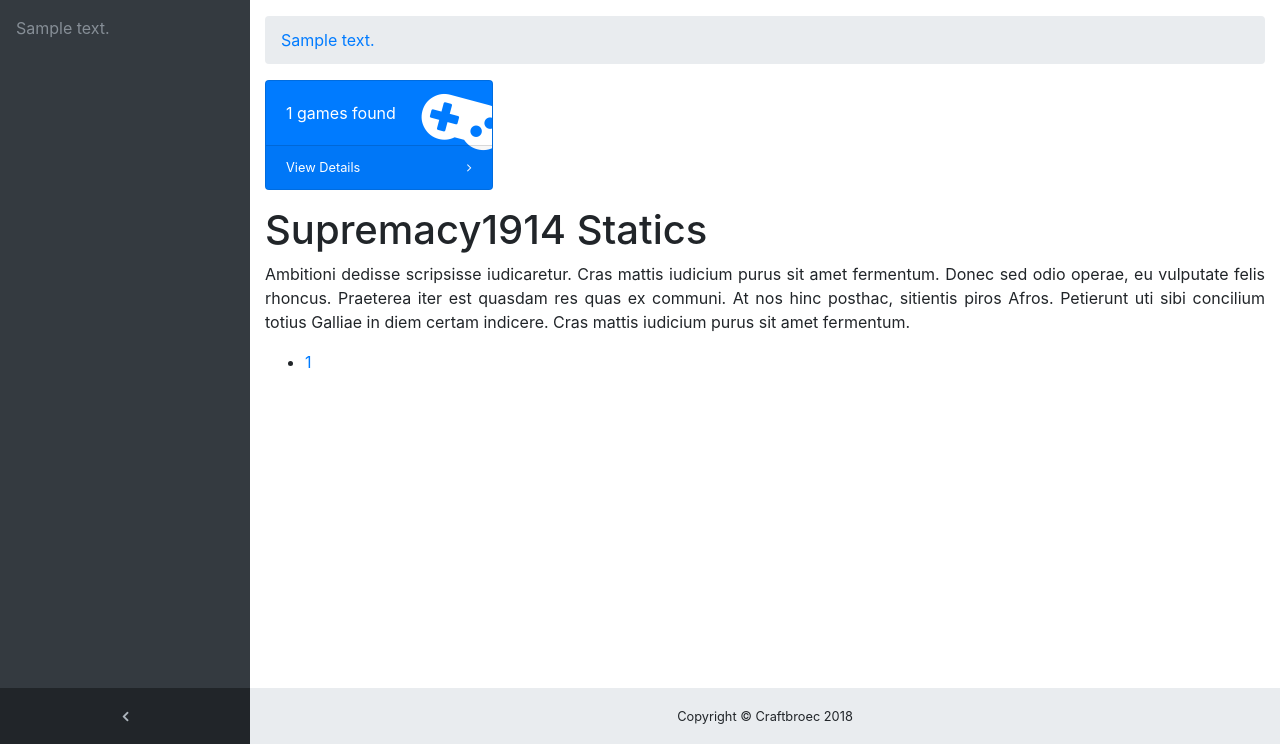
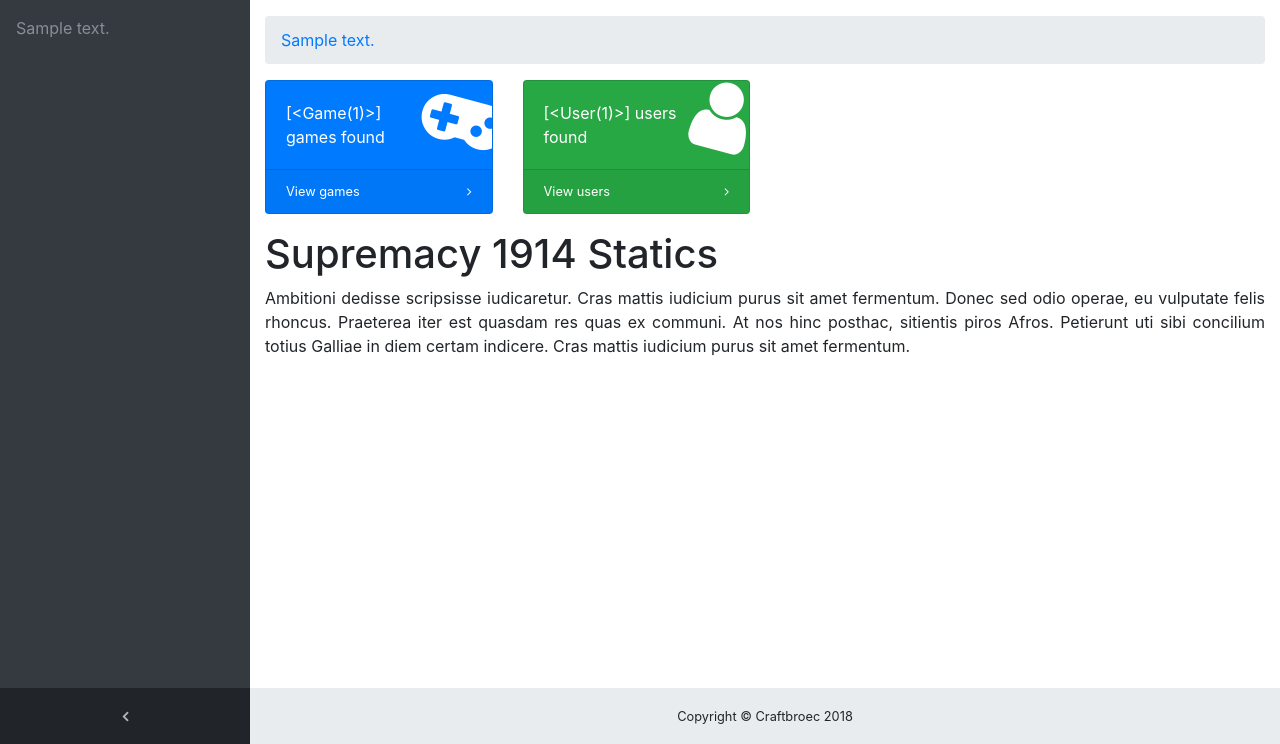
Before and after one commit to joostsijm/supremacy-stats, a Flask app: template app/templates/site/index.html in a window 1280 px wide. Shown: the part 56-800 px from the top of the page. Run offline with Flask 2, Linux system fonts and the light colour scheme; tables that the repository leaves empty hold one stand-in row (values such as "Sample post"); the template is opened without the code that fills it: values that come from a table or form of the project are taken from there, most other values are stand-ins (such as "Sample title", 1, 10 or a date in 2020); style sheets or scripts are compiled from the project's sources; some libraries are stand-ins or nearby versions.

Commit message:
Update homepage and working on game overview

```diff
--- a/app/flaskr.py
+++ b/app/flaskr.py
@@ -21,8 +21,9 @@ Breadcrumbs(app=app)
 def index():
     """Show homepage"""
 
-    games = Game.query.all()
-    return render_template('site/index.html', games=games)
+    games = Game.query.count()
+    users = User.query.count()
+    return render_template('site/index.html', games=games, users=users)
 
 
 @app.route('/games')
--- /dev/null
+++ b/app/static/js/game/index.js
@@ -0,0 +1,3 @@
+$(".dataTable").DataTable({
+	"order": [0, "asc"]
+});
--- a/app/templates/game/index.html
+++ b/app/templates/game/index.html
@@ -55,5 +55,5 @@
 {% block javascript %}
 <script type='text/javascript' src="{{ url_for('static', filename='vendor/datatables/jquery.dataTables.js') }}"></script>
 <script type='text/javascript' src="{{ url_for('static', filename='vendor/datatables/dataTables.bootstrap4.js') }}"></script>
-<script type='text/javascript' src="{{ url_for('static', filename='js/site/sb-admin-datatables.min.js') }}"></script>
+<script type='text/javascript' src="{{ url_for('static', filename='js/game/index.min.js') }}"></script>
 {% endblock %}
--- a/app/templates/site/index.html
+++ b/app/templates/site/index.html
@@ -1,5 +1,5 @@
 {% extends "layouts/main.html" %}
-{% block title %}Supremacy1914 Statics{% endblock %}
+{% block title %}Supremacy 1914 Statics{% endblock %}
 {% block head_content %}
 <div class="row">
 	<div class="col-xl-3 col-sm-6 mb-3">
@@ -8,10 +8,26 @@
 				<div class="card-body-icon">
 					<i class="fa fa-fw fa-gamepad"></i>
 				</div>
-				<div class="mr-5">{{ games | length }} games found</div>
+				<div class="mr-5">{{ games }} games found</div>
 			</div>
 			<a class="card-footer text-white clearfix small z-1" href="{{ url_for('game_index') }}">
-				<span class="float-left">View Details</span>
+				<span class="float-left">View games</span>
+				<span class="float-right">
+					<i class="fa fa-angle-right"></i>
+				</span>
+			</a>
+		</div>
+	</div>
+	<div class="col-xl-3 col-sm-6 mb-3">
+		<div class="card text-white bg-success o-hidden h-100">
+			<div class="card-body">
+				<div class="card-body-icon">
+					<i class="fa fa-fw fa-user"></i>
+				</div>
+				<div class="mr-5">{{ users }} users found</div>
+			</div>
+			<a class="card-footer text-white clearfix small z-1" href="{{ url_for('user_index') }}">
+				<span class="float-left">View users</span>
 				<span class="float-right">
 					<i class="fa fa-angle-right"></i>
 				</span>
@@ -22,11 +38,4 @@
 {% endblock %}
 {% block content %}
 <p class="text-justify">Ambitioni dedisse scripsisse iudicaretur. Cras mattis iudicium purus sit amet fermentum. Donec sed odio operae, eu vulputate felis rhoncus. Praeterea iter est quasdam res quas ex communi. At nos hinc posthac, sitientis piros Afros. Petierunt uti sibi concilium totius Galliae in diem certam indicere. Cras mattis iudicium purus sit amet fermentum.</p>
-<ul>
-	{% for game in games %}
-	<li>
-		<a href="{{ url_for('game_overview', game_id=game.game_id) }}">{{ game.game_id }}</a>
-	</li>
-	{% endfor %}
-</ul>
 {% endblock %}
```
Also changed, not shown: app/templates/game/overview.html (+8 -2 lines).
